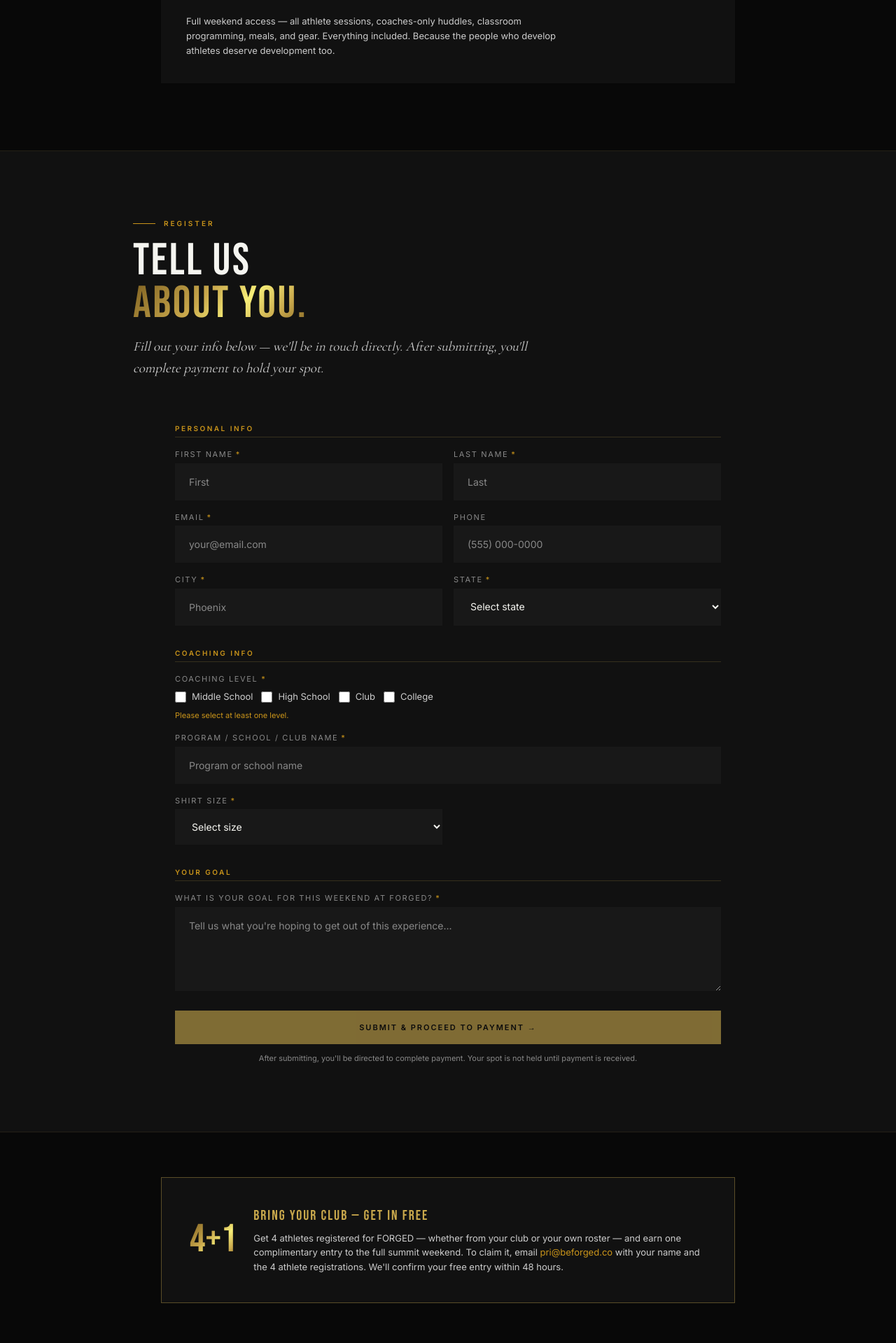
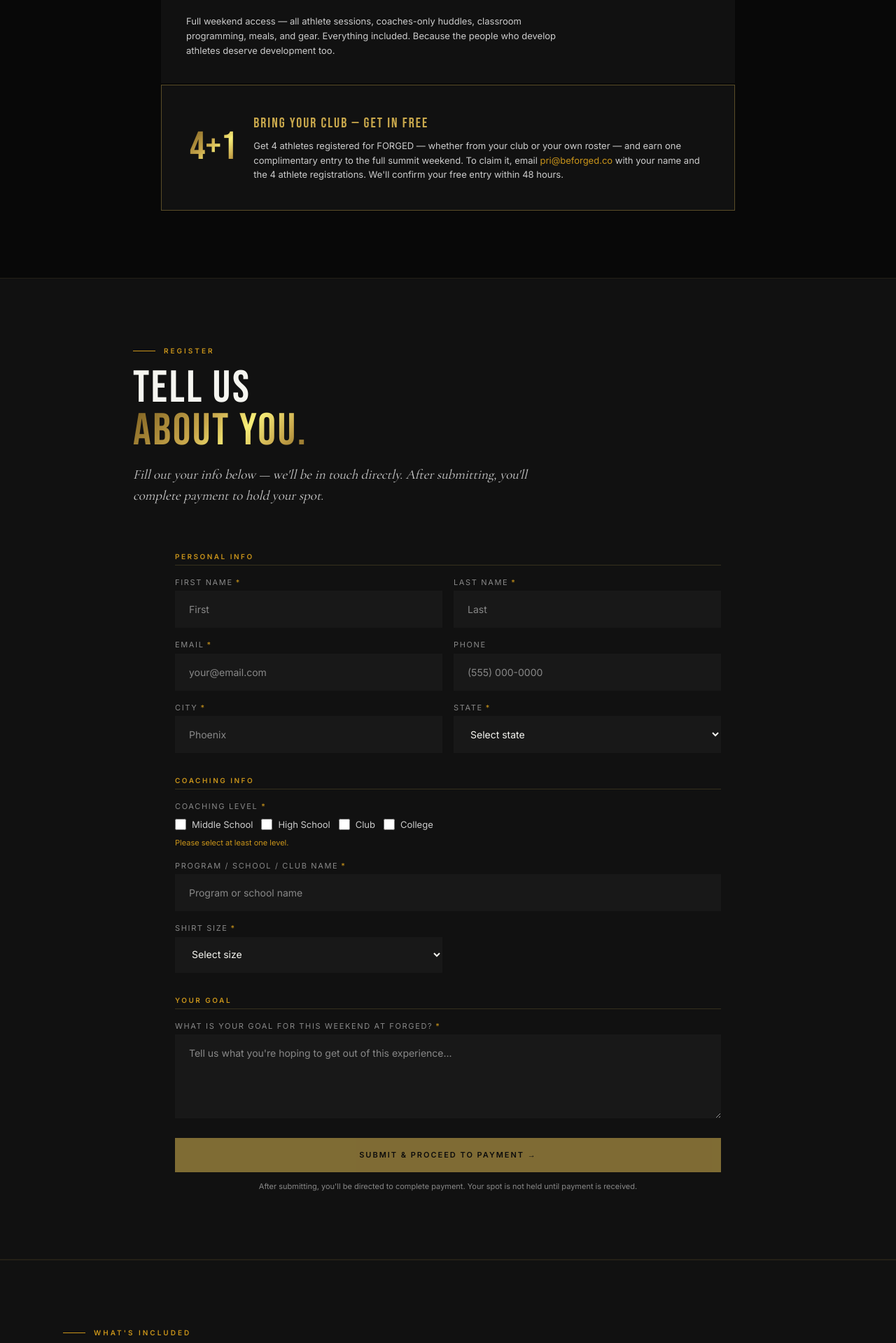
Before and after one commit to beforged26/forged-site, a Next.js app in the folder forged-site/: page /register/coach in a window 1280 px wide. Shown: the part 1081-3000 px from the top of the page at 70% size. Built offline with nearby package versions, Linux system fonts and the light colour scheme.

Commit message:
move club deal + add missing photos

```diff
--- a/forged-site/src/app/events/az-volleyball/lineup/page.tsx
+++ b/forged-site/src/app/events/az-volleyball/lineup/page.tsx
@@ -47,7 +47,7 @@ const experts: { name: string; role: string; bio: string; website: string; photo
     website: "",
   },
   {
-    name: "Tree",
+    name: "Tree Beeckman",
     role: "Culture Coach — Leadership & Team Culture",
     bio: "Tree Beeckman has spent more than three decades studying what actually builds winning cultures — not the posters on the wall, but the systems underneath them. A former collegiate coach at Delta College, Ferris State, Central Michigan, and Western Michigan Universities, Tree left the bench in 2015 to take her work national. She is the founder of Tree Roots Culture Consulting and the creator of the Tree Roots Team Culture Model™ — a nationally recognized framework for designing and sustaining high-performance cultures in athletic programs. She's also the author of Managing Your Culture, a color commentator for ESPN college volleyball, an adjunct professor at the University of Florida, and a former four-year collegiate softball athlete. At FORGED, Tree brings the culture conversation out of the motivational-poster era and into the practical — giving athletes and coaches the tools to actually build something.",
     website: "https://winningdeep.com/",
@@ -65,18 +65,6 @@ const experts: { name: string; role: string; bio: string; website: string; photo
     bio: "Mike Halpert is the founder of Ver Coaching, a sports technology company based in Durham, NC, built on one idea: athletes need to train how they see, not just how they move. Using clinically validated vision science delivered through virtual reality, the Ver Vision Trainer develops the visual system behind reaction time, depth perception, peripheral awareness, and decision-making under pressure — in short, game-ready sessions that fit into any existing practice routine. Mike has spent the past year working alongside volleyball programs from club to NCAA level, and after presenting at the 2025 AVCA Convention, he was invited back for 2026. At FORGED, he's bringing coaches and athletes a practical, evidence-based approach to one of the most undertrained systems in sport.",
     website: "https://www.ver.coach",
     photo: "/Mike.VER.jpeg",
-  },
-  {
-    name: "Agility Coach",
-    role: "Speed & Footwork — Coming Soon",
-    bio: "Elite-level speed and agility training with a focus on volleyball-specific movement patterns. Confirmation coming soon.",
-    website: "",
-  },
-  {
-    name: "Olympic Performance Coach",
-    role: "Olympic-Level Performance — Coming Soon",
-    bio: "An Olympic-level coach bringing elite performance frameworks to FORGED athletes. Confirmation coming soon.",
-    website: "",
   },
 ];
 
--- a/forged-site/src/app/register/athlete/page.tsx
+++ b/forged-site/src/app/register/athlete/page.tsx
@@ -138,6 +138,21 @@ export default function AthleteRegister() {
           </div>
           <div className="font-display text-[clamp(32px,4vw,48px)] tracking-[0.02em] text-cream leading-none flex-shrink-0">$350</div>
         </FadeUp>
+
+        {/* CLUB DEAL */}
+        <FadeUp className="mt-[2px]">
+          <div className="border border-gold/40 bg-dark p-8 md:p-10 flex flex-col md:flex-row md:items-center gap-6">
+            <div className="flex-shrink-0 font-display text-[clamp(36px,5vw,56px)] gold-gradient-text leading-none">4+1</div>
+            <div>
+              <div className="font-display text-xl tracking-[0.1em] text-gold mb-2">Club Deal — Bring Your Team</div>
+              <p className="text-[13px] text-light leading-[1.6]">
+                Register 4 athletes from the same club or coach and your coach or club director gets one complimentary entry to the full summit weekend. To claim it, email{" "}
+                <a href="mailto:pri@beforged.co" className="text-gold-m hover:underline">pri@beforged.co</a>{" "}
+                with your group's name and the 4 athlete registrations. We'll confirm your free entry within 48 hours.
+              </p>
+            </div>
+          </div>
+        </FadeUp>
       </FadeUp>
 
       {/* REGISTRATION FORM */}
@@ -155,21 +170,6 @@ export default function AthleteRegister() {
           <AthleteInterestForm paymentOptions={PAYMENT_OPTIONS} />
         </FadeUp>
       </div>
-
-      {/* CLUB DEAL */}
-      <FadeUp className="max-w-[1100px] mx-auto px-6 md:px-10 py-16">
-        <div className="border border-gold/40 bg-dark p-8 md:p-10 flex flex-col md:flex-row md:items-center gap-6">
-          <div className="flex-shrink-0 font-display text-[clamp(36px,5vw,56px)] gold-gradient-text leading-none">4+1</div>
-          <div>
-            <div className="font-display text-xl tracking-[0.1em] text-gold mb-2">Club Deal — Bring Your Team</div>
-            <p className="text-[13px] text-light leading-[1.6]">
-              Register 4 athletes from the same club or coach and your coach or club director gets one complimentary entry to the full summit weekend. To claim it, email{" "}
-              <a href="mailto:pri@beforged.co" className="text-gold-m hover:underline">pri@beforged.co</a>{" "}
-              with your group's name and the 4 athlete registrations. We'll confirm your free entry within 48 hours.
-            </p>
-          </div>
-        </div>
-      </FadeUp>
 
       {/* WHAT'S INCLUDED */}
       <div className="bg-dark border-y border-gold/10 py-24 px-6 md:px-10">
--- a/forged-site/src/app/register/coach/page.tsx
+++ b/forged-site/src/app/register/coach/page.tsx
@@ -101,6 +101,21 @@ export default function CoachRegister() {
             Full weekend access — all athlete sessions, coaches-only huddles, classroom programming, meals, and gear. Everything included. Because the people who develop athletes deserve development too.
           </p>
         </FadeUp>
+
+        {/* CLUB DEAL */}
+        <FadeUp className="mt-[2px]">
+          <div className="border border-gold/40 bg-dark p-8 md:p-10 flex flex-col md:flex-row md:items-center gap-6">
+            <div className="flex-shrink-0 font-display text-[clamp(36px,5vw,56px)] gold-gradient-text leading-none">4+1</div>
+            <div>
+              <div className="font-display text-xl tracking-[0.1em] text-gold mb-2">Bring Your Club — Get In Free</div>
+              <p className="text-[13px] text-light leading-[1.6]">
+                Get 4 athletes registered for FORGED — whether from your club or your own roster — and earn one complimentary entry to the full summit weekend. To claim it, email{" "}
+                <a href="mailto:pri@beforged.co" className="text-gold-m hover:underline">pri@beforged.co</a>{" "}
+                with your name and the 4 athlete registrations. We'll confirm your free entry within 48 hours.
+              </p>
+            </div>
+          </div>
+        </FadeUp>
       </FadeUp>
 
       {/* REGISTRATION FORM */}
@@ -118,21 +133,6 @@ export default function CoachRegister() {
           <CoachInterestForm stripeUrl={STRIPE_URL} />
         </FadeUp>
       </div>
-
-      {/* CLUB DEAL */}
-      <FadeUp className="max-w-[900px] mx-auto px-6 md:px-10 py-16">
-        <div className="border border-gold/40 bg-dark p-8 md:p-10 flex flex-col md:flex-row md:items-center gap-6">
-          <div className="flex-shrink-0 font-display text-[clamp(36px,5vw,56px)] gold-gradient-text leading-none">4+1</div>
-          <div>
-            <div className="font-display text-xl tracking-[0.1em] text-gold mb-2">Bring Your Club — Get In Free</div>
-            <p className="text-[13px] text-light leading-[1.6]">
-              Get 4 athletes registered for FORGED — whether from your club or your own roster — and earn one complimentary entry to the full summit weekend. To claim it, email{" "}
-              <a href="mailto:pri@beforged.co" className="text-gold-m hover:underline">pri@beforged.co</a>{" "}
-              with your name and the 4 athlete registrations. We'll confirm your free entry within 48 hours.
-            </p>
-          </div>
-        </div>
-      </FadeUp>
 
       {/* WHAT'S INCLUDED */}
       <div className="bg-dark border-y border-gold/10 py-24 px-6 md:px-10">
```
Also changed, not shown: forged-site/public/Tree.jpg (added), 1 other file (tests, documents, lock files or other folders).
